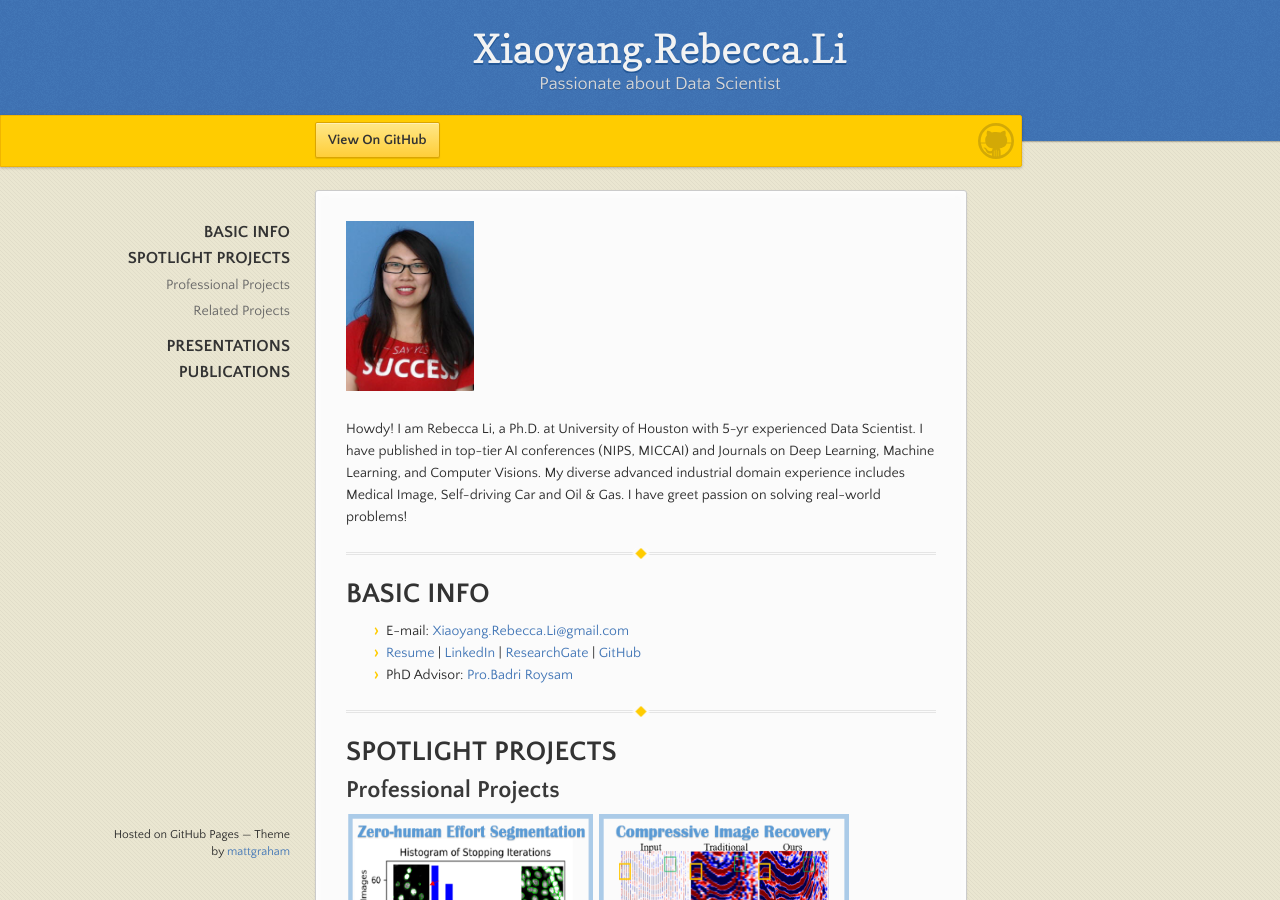
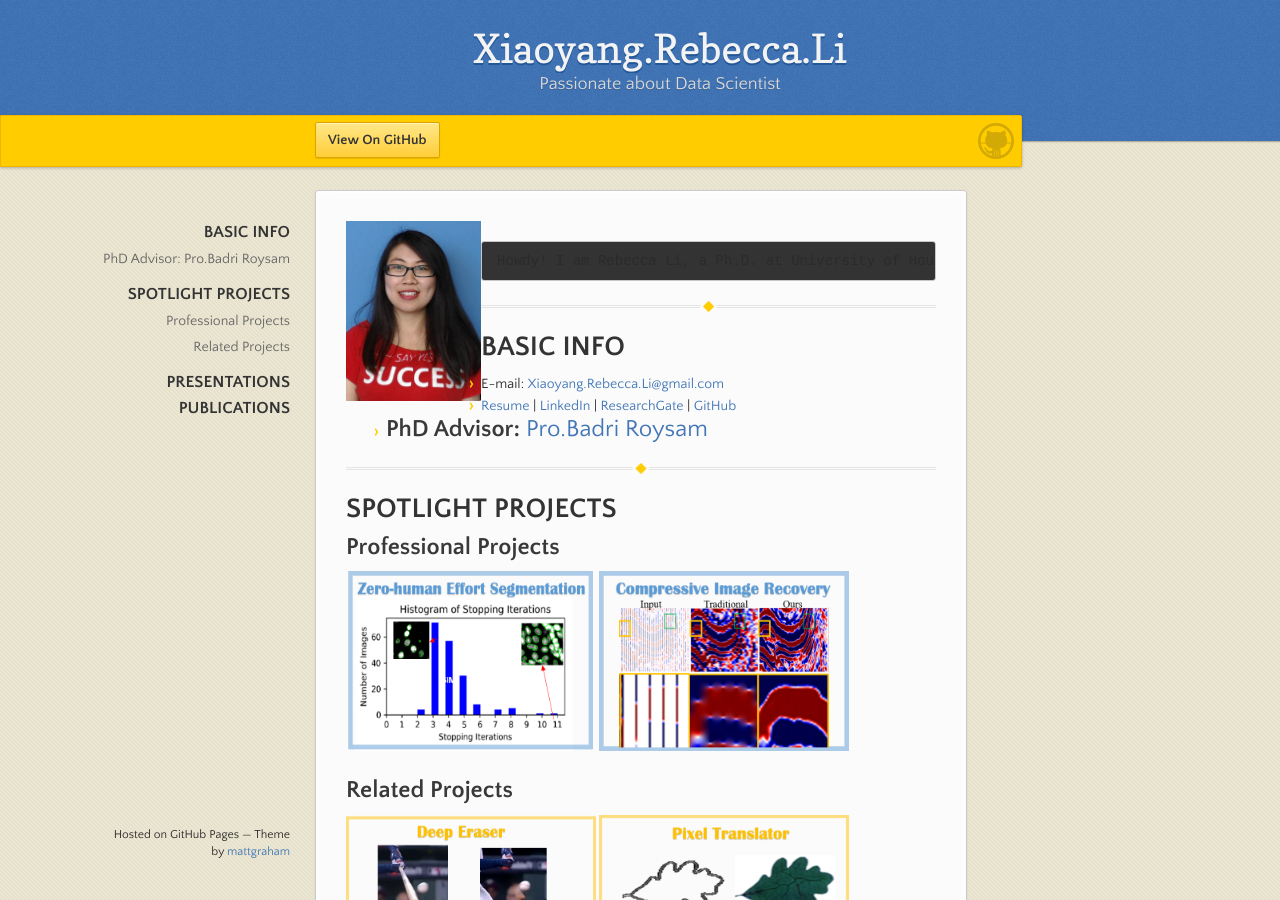
Before and after one commit to Xiaoyang-Rebecca/xiaoyang-rebecca.github.io, a Jekyll site: the page built from index.md, in a window 1280 px wide and 900 px high. Built offline with Jekyll 4.4.1, drawn with Linux system fonts in a browser that asks for light colours; our own code applies the rules of GitHub Pages for plain Markdown files.

Commit message:
blank adjust

```diff
--- a/index.md
+++ b/index.md
@@ -1,16 +1,15 @@
-<p align="left">
-<img height="170" src="./figures/Rebeccca li.jpg">
-</p>
-
-Howdy! I am Rebecca Li, a Ph.D. at University of Houston with 5-yr experienced Data Scientist. I have published in top-tier AI conferences (NIPS, MICCAI) and Journals on Deep Learning, Machine Learning, and Computer Visions. My diverse advanced industrial domain experience includes Medical Image, Self-driving Car and Oil & Gas. I have greet passion on solving real-world problems!
-
+<img align="left" height="180" src="./figures/Rebeccca li.jpg">
+<pre>
+Howdy! I am Rebecca Li, a Ph.D. at University of Houston with 5-yr professional experience of Data Science. I also have published in top-tier AI conferences (NIPS, MICCAI) and domain Journals on Deep Learning, Machine Learning, and Computer Visions. My diverse advanced industrial data scientice domains include Medical Image, Self-driving Car and Oil & Gas. I have greet passion on solving real-world problems.
+</pre>
 
 --------------
 # BASIC INFO
-
 - E-mail:   [Xiaoyang.Rebecca.Li@gmail.com](Xiaoyang.Rebecca.Li@gmail.com)
 - [Resume](https://drive.google.com/file/d/1GApBS2kuk6vfx0mnKjPG59URymvI3xze/view) \|  [LinkedIn](http://linkedin.com/in/xiaoyang-rebecca-li) \| [ ResearchGate](http://researchgate.net/profile/Xiaoyang_Li14) \| [ GitHub](http://github.com/Xiaoyang-Rebecca )
 - PhD Advisor: [Pro.Badri Roysam](http://www.ee.uh.edu/faculty/roysam)
+--
+
 
 --------------
 # SPOTLIGHT PROJECTS
```
